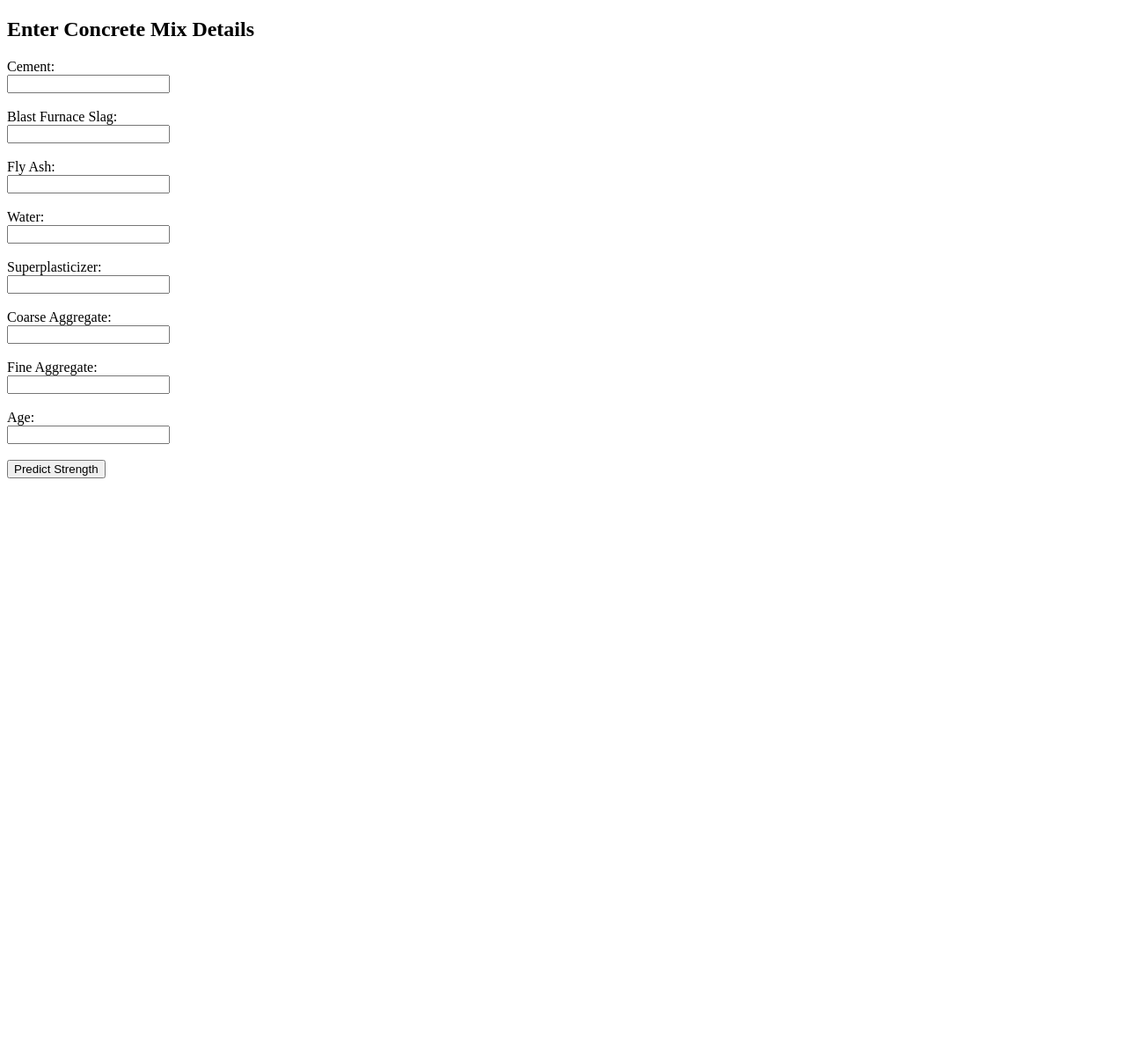
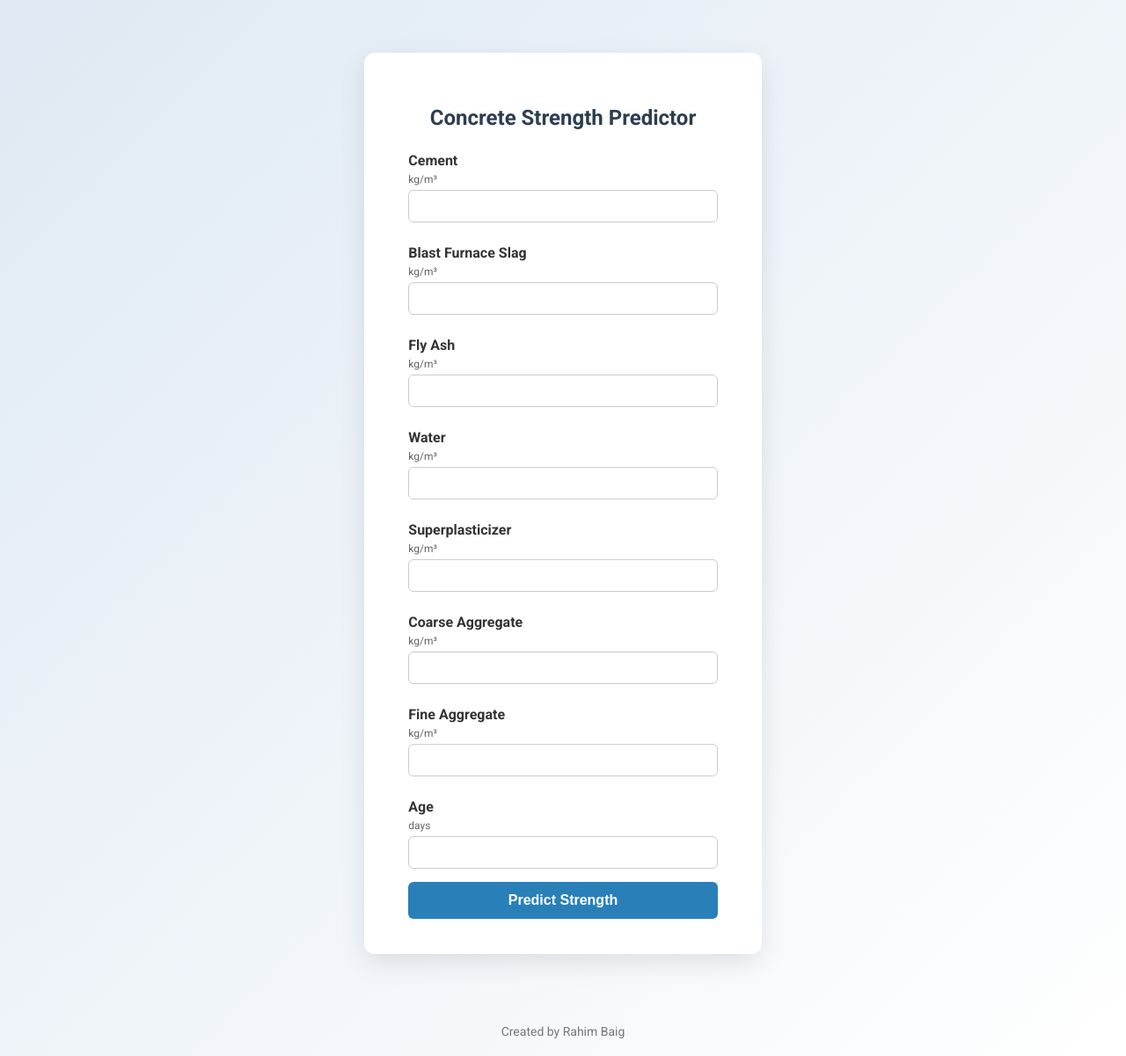
Before and after one commit to rahimbaig28/Concrete-analysis, a Flask app: page / in a window 1280 px wide. Shown: the whole page at 88% size. Before the commit the page ends 544 px from the top, so only its background shows below. Run offline with Flask 3, Linux system fonts and the light colour scheme; parts of the project's set-up code (start-up, migrations or seed data) failed here and were passed over.

Commit message:
updated the UI Page

```diff
--- a/templates/index.html
+++ b/templates/index.html
@@ -3,19 +3,145 @@
 <head>
     <meta charset="UTF-8">
     <title>Concrete Strength Predictor</title>
+    <link href="https://fonts.googleapis.com/css2?family=Roboto:wght@400;700&display=swap" rel="stylesheet">
+    <style>
+        body {
+            font-family: 'Roboto', sans-serif;
+            background: linear-gradient(135deg, #dfe9f3, #ffffff);
+            margin: 0;
+            padding: 0;
+            min-height: 100vh;
+            display: flex;
+            flex-direction: column;
+        }
+
+        .container {
+            max-width: 600px;
+            background: white;
+            margin: 60px auto;
+            padding: 40px 50px;
+            box-shadow: 0 10px 30px rgba(0, 0, 0, 0.1);
+            border-radius: 12px;
+            animation: fadeIn 0.6s ease-in-out;
+        }
+
+        h2 {
+            text-align: center;
+            color: #2c3e50;
+            margin-bottom: 25px;
+        }
+
+        label {
+            font-weight: bold;
+            display: block;
+            margin: 10px 0 5px;
+            color: #333;
+        }
+
+        .unit-label {
+            font-size: 12px;
+            color: #666;
+            margin-bottom: 5px;
+        }
+
+        input[type="number"] {
+            width: 100%;
+            padding: 10px;
+            margin-bottom: 15px;
+            border: 1px solid #ccc;
+            border-radius: 6px;
+            box-sizing: border-box;
+        }
+
+        input[type="submit"] {
+            width: 100%;
+            background-color: #2980b9;
+            color: white;
+            padding: 12px;
+            border: none;
+            border-radius: 6px;
+            cursor: pointer;
+            font-size: 16px;
+            font-weight: bold;
+            transition: background-color 0.3s ease;
+        }
+
+        input[type="submit"]:hover {
+            background-color: #1e6091;
+        }
+
+        .result {
+            text-align: center;
+            font-size: 20px;
+            color: #27ae60;
+            margin-top: 20px;
+            animation: fadeIn 0.8s ease-in-out;
+        }
+
+        footer {
+            text-align: center;
+            margin-top: auto;
+            padding: 20px;
+            font-size: 14px;
+            color: #777;
+        }
+
+        @keyframes fadeIn {
+            from { opacity: 0; transform: translateY(10px); }
+            to { opacity: 1; transform: translateY(0); }
+        }
+    </style>
 </head>
 <body>
-    <h2>Enter Concrete Mix Details</h2>
+
+    <div class="container">
+        <h2>Concrete Strength Predictor</h2>
         <form action="/predict" method="post">
-        {% for feature in features %}
-            <label>{{ feature }}:</label><br>
-            <input type="number" step="any" name="{{ feature }}" required><br><br>
-        {% endfor %}
+            <label>Cement</label>
+            <div class="unit-label">kg/m³</div>
+            <input type="number" step="any" name="Cement" required>
+
+            <label>Blast Furnace Slag</label>
+            <div class="unit-label">kg/m³</div>
+            <input type="number" step="any" name="Blast Furnace Slag" required>
+
+            <label>Fly Ash</label>
+            <div class="unit-label">kg/m³</div>
+            <input type="number" step="any" name="Fly Ash" required>
+
+            <label>Water</label>
+            <div class="unit-label">kg/m³</div>
+            <input type="number" step="any" name="Water" required>
+
+            <label>Superplasticizer</label>
+            <div class="unit-label">kg/m³</div>
+            <input type="number" step="any" name="Superplasticizer" required>
+
+            <label>Coarse Aggregate</label>
+            <div class="unit-label">kg/m³</div>
+            <input type="number" step="any" name="Coarse Aggregate" required>
+
+            <label>Fine Aggregate</label>
+            <div class="unit-label">kg/m³</div>
+            <input type="number" step="any" name="Fine Aggregate" required>
+
+            <label>Age</label>
+            <div class="unit-label">days</div>
+            <input type="number" step="1" name="Age" required>
+
             <input type="submit" value="Predict Strength">
         </form>
 
         {% if prediction is not none %}
+            <div class="result">
                 <h3>Predicted Strength: {{ prediction }} MPa</h3>
+            </div>
         {% endif %}
+    </div>
+
+    <footer>
+        Created by Rahim Baig
+    </footer>
+
 </body>
 </html>
```
Also changed, not shown: 2 other files. Lines whose indentation alone changed are shown as unchanged.
